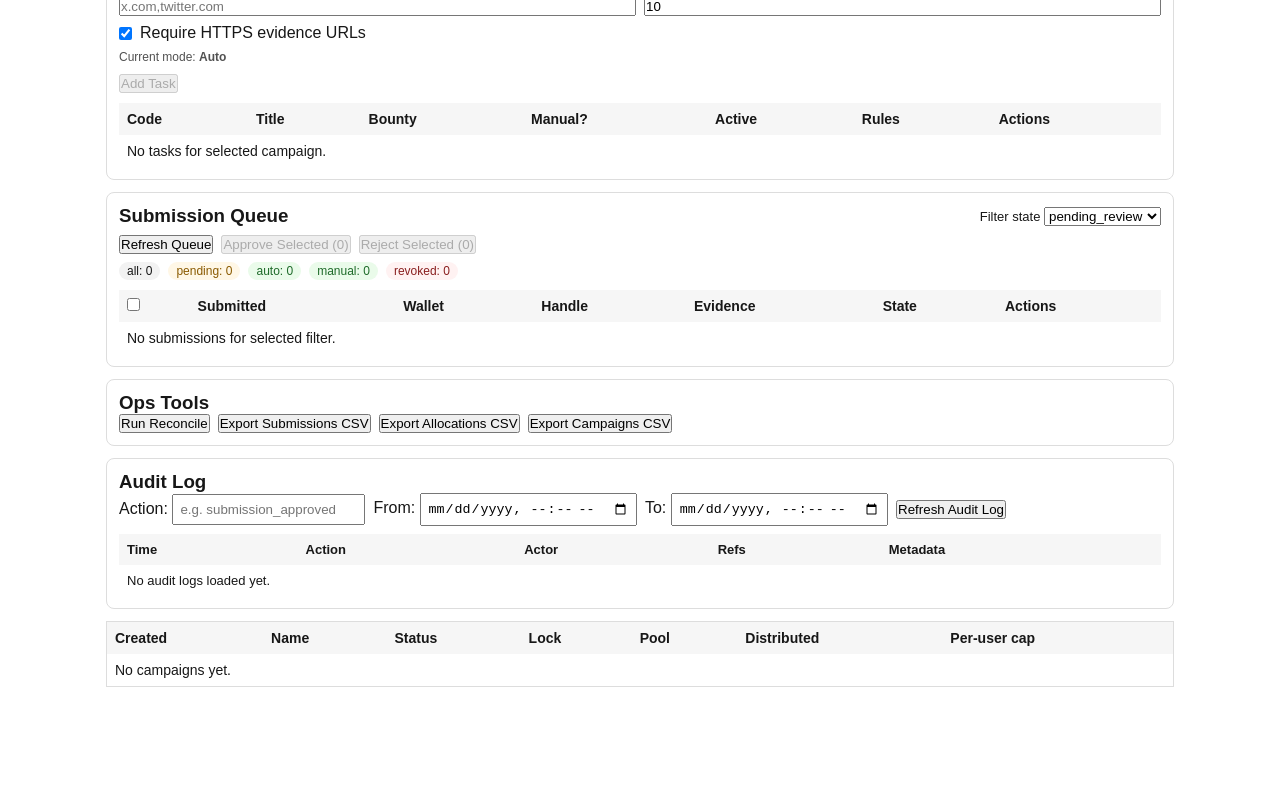
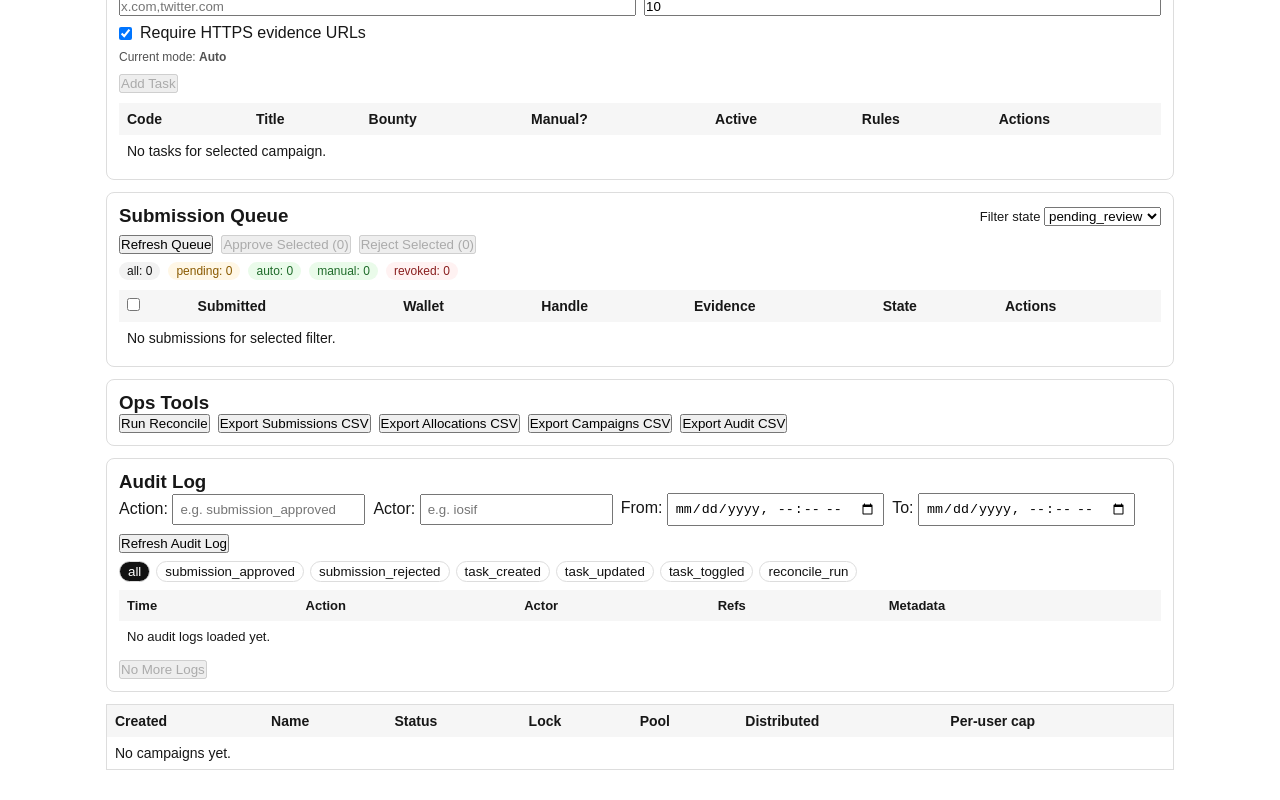
Before and after one commit to skopiLandToken/skopi, a Next.js app: page /admin/airdrops in a window 1280 px wide. Shown: the part 584-1384 px from the top of the page. Before the commit the page ends 1301 px from the top, so only its background shows below. Built offline with nearby package versions, Linux system fonts and the light colour scheme.

Commit message:
Enhance audit operations with pagination, actor filtering, audit CSV export, and reconcile mismatch badge

```diff
--- a/src/app/admin/airdrops/page.tsx
+++ b/src/app/admin/airdrops/page.tsx
@@ -74,8 +74,10 @@ export default function AdminAirdropsPage() {
   const [reconcileReport, setReconcileReport] = useState<Array<{ campaign_id: string; campaign_name: string; drift_tokens: number; remaining_tokens: number | null; ok: boolean }>>([]);
   const [auditLogs, setAuditLogs] = useState<AuditLog[]>([]);
   const [auditActionFilter, setAuditActionFilter] = useState("");
+  const [auditActorFilter, setAuditActorFilter] = useState("");
   const [auditFrom, setAuditFrom] = useState("");
   const [auditTo, setAuditTo] = useState("");
+  const [auditNextBefore, setAuditNextBefore] = useState<string | null>(null);
 
   const [name, setName] = useState("");
   const [status, setStatus] = useState("draft");
@@ -263,7 +265,7 @@ export default function AdminAirdropsPage() {
     setSelectedSubmissionIds((prev) => (checked ? [...new Set([...prev, id])] : prev.filter((x) => x !== id)));
   }
 
-  async function downloadCsv(type: "submissions" | "allocations" | "campaigns") {
+  async function downloadCsv(type: "submissions" | "allocations" | "campaigns" | "audit") {
     const t = token.trim();
     if (!t) return setError("Enter admin token first");
 
@@ -289,22 +291,29 @@ export default function AdminAirdropsPage() {
     }
   }
 
-  async function loadAuditLogs(useToken?: string) {
+  async function loadAuditLogs(useToken?: string, append = false) {
     const t = (useToken ?? token).trim();
     if (!t) return setError("Enter admin token first");
     try {
       const q = new URLSearchParams();
       if (selectedCampaignId) q.set("campaign_id", selectedCampaignId);
       if (auditActionFilter) q.set("action", auditActionFilter);
+      if (auditActorFilter) q.set("actor", auditActorFilter);
       if (auditFrom) q.set("from", new Date(auditFrom).toISOString());
       if (auditTo) q.set("to", new Date(auditTo).toISOString());
+      q.set("limit", "50");
+      if (append && auditNextBefore) q.set("before", auditNextBefore);
+
       const res = await fetch(`/api/admin/airdrop/audit-log?${q.toString()}`, {
         headers: { Authorization: `Bearer ${t}` },
         cache: "no-store",
       });
       const data = await res.json();
       if (!res.ok || !data.ok) throw new Error(data?.error || "Failed to load audit logs");
-      setAuditLogs(data.logs || []);
+
+      const newLogs = data.logs || [];
+      setAuditLogs((prev) => (append ? [...prev, ...newLogs] : newLogs));
+      setAuditNextBefore(data.next_before || null);
     } catch (e: any) {
       setError(e?.message || "Failed to load audit logs");
     }
@@ -407,7 +416,7 @@ export default function AdminAirdropsPage() {
     loadSubmissions(selectedCampaignId, undefined, submissionStateFilter);
     loadAuditLogs();
     // eslint-disable-next-line react-hooks/exhaustive-deps
-  }, [selectedCampaignId, submissionStateFilter, auditActionFilter, auditFrom, auditTo]);
+  }, [selectedCampaignId, submissionStateFilter, auditActionFilter, auditActorFilter, auditFrom, auditTo]);
 
   return (
     <main style={{ maxWidth: 1100, margin: "30px auto", padding: "0 16px" }}>
@@ -588,11 +597,17 @@ export default function AdminAirdropsPage() {
 
       <div style={{ border: "1px solid #ddd", borderRadius: 8, padding: 12, marginBottom: 12 }}>
         <h3 style={{ marginTop: 0 }}>Ops Tools</h3>
-        <div style={{ display: "flex", gap: 8, flexWrap: "wrap" }}>
+        <div style={{ display: "flex", gap: 8, flexWrap: "wrap", alignItems: "center" }}>
           <button onClick={runReconcile} disabled={loading}>Run Reconcile</button>
           <button onClick={() => downloadCsv("submissions")} disabled={loading}>Export Submissions CSV</button>
           <button onClick={() => downloadCsv("allocations")} disabled={loading}>Export Allocations CSV</button>
           <button onClick={() => downloadCsv("campaigns")} disabled={loading}>Export Campaigns CSV</button>
+          <button onClick={() => downloadCsv("audit")} disabled={loading}>Export Audit CSV</button>
+          {reconcileReport.length > 0 && (
+            <span style={{ padding: "2px 8px", borderRadius: 999, background: reconcileReport.some((r) => !r.ok) ? "#fff2f2" : "#eafbea", color: reconcileReport.some((r) => !r.ok) ? "#8a1f1f" : "#1f6b2a", fontSize: 12 }}>
+              {reconcileReport.some((r) => !r.ok) ? `⚠ Mismatch: ${reconcileReport.filter((r) => !r.ok).length}` : "✓ No mismatches"}
+            </span>
+          )}
         </div>
 
         {reconcileReport.length > 0 && (
@@ -627,6 +642,10 @@ export default function AdminAirdropsPage() {
             <input value={auditActionFilter} onChange={(e) => setAuditActionFilter(e.target.value)} placeholder="e.g. submission_approved" style={{ padding: 6 }} />
           </label>
           <label>
+            Actor:{" "}
+            <input value={auditActorFilter} onChange={(e) => setAuditActorFilter(e.target.value)} placeholder="e.g. iosif" style={{ padding: 6 }} />
+          </label>
+          <label>
             From:{" "}
             <input type="datetime-local" value={auditFrom} onChange={(e) => setAuditFrom(e.target.value)} style={{ padding: 6 }} />
           </label>
@@ -635,6 +654,31 @@ export default function AdminAirdropsPage() {
             <input type="datetime-local" value={auditTo} onChange={(e) => setAuditTo(e.target.value)} style={{ padding: 6 }} />
           </label>
           <button onClick={() => loadAuditLogs()} disabled={loading}>Refresh Audit Log</button>
+        </div>
+        <div style={{ display: "flex", gap: 6, flexWrap: "wrap", marginBottom: 8, fontSize: 12 }}>
+          {[
+            "",
+            "submission_approved",
+            "submission_rejected",
+            "task_created",
+            "task_updated",
+            "task_toggled",
+            "reconcile_run",
+          ].map((a) => (
+            <button
+              key={a || "all"}
+              onClick={() => setAuditActionFilter(a)}
+              style={{
+                padding: "2px 8px",
+                borderRadius: 999,
+                border: "1px solid #ddd",
+                background: auditActionFilter === a ? "#111" : "#fff",
+                color: auditActionFilter === a ? "#fff" : "#111",
+              }}
+            >
+              {a || "all"}
+            </button>
+          ))}
         </div>
         <table style={{ width: "100%", borderCollapse: "collapse", fontSize: 13 }}>
           <thead>
@@ -663,6 +707,11 @@ export default function AdminAirdropsPage() {
             {auditLogs.length === 0 && <tr><td style={{ padding: 8 }} colSpan={5}>No audit logs loaded yet.</td></tr>}
           </tbody>
         </table>
+        <div style={{ marginTop: 8 }}>
+          <button onClick={() => loadAuditLogs(undefined, true)} disabled={loading || !auditNextBefore}>
+            {auditNextBefore ? "Load More" : "No More Logs"}
+          </button>
+        </div>
       </div>
 
       {error && <p style={{ color: "crimson" }}>{error}</p>}
--- a/src/app/api/admin/airdrop/audit-log/route.ts
+++ b/src/app/api/admin/airdrop/audit-log/route.ts
@@ -18,22 +18,29 @@ export async function GET(req: Request) {
     const action = String(url.searchParams.get("action") || "").trim();
     const from = String(url.searchParams.get("from") || "").trim();
     const to = String(url.searchParams.get("to") || "").trim();
+    const actor = String(url.searchParams.get("actor") || "").trim();
+    const limit = Math.max(1, Math.min(Number(url.searchParams.get("limit") || 50), 200));
+    const before = String(url.searchParams.get("before") || "").trim();
 
     let q = supabase
       .from("airdrop_audit_log")
       .select("id,action,actor,campaign_id,task_id,submission_id,allocation_id,metadata,created_at")
       .order("created_at", { ascending: false })
-      .limit(200);
+      .limit(limit);
 
     if (campaignId) q = q.eq("campaign_id", campaignId);
     if (action) q = q.eq("action", action);
+    if (actor) q = q.ilike("actor", `%${actor}%`);
     if (from) q = q.gte("created_at", from);
     if (to) q = q.lte("created_at", to);
+    if (before) q = q.lt("created_at", before);
 
     const { data, error } = await q;
     if (error) return NextResponse.json({ ok: false, error: error.message }, { status: 500 });
 
-    return NextResponse.json({ ok: true, logs: data || [] });
+    const logs = data || [];
+    const nextBefore = logs.length === limit ? logs[logs.length - 1]?.created_at || null : null;
+    return NextResponse.json({ ok: true, logs, next_before: nextBefore });
   } catch (e) {
     const msg = e instanceof Error ? e.message : "Unexpected error";
     return NextResponse.json({ ok: false, error: msg }, { status: 500 });
--- a/src/app/api/admin/airdrop/export/route.ts
+++ b/src/app/api/admin/airdrop/export/route.ts
@@ -72,6 +72,22 @@ export async function GET(req: Request) {
       return new Response(csv, { headers: { "content-type": "text/csv; charset=utf-8", "content-disposition": `attachment; filename=airdrop-campaigns.csv` } });
     }
 
+    if (type === "audit") {
+      let q = supabase
+        .from("airdrop_audit_log")
+        .select("id,action,actor,campaign_id,task_id,submission_id,allocation_id,metadata,created_at")
+        .order("created_at", { ascending: false })
+        .limit(5000);
+      if (campaignId) q = q.eq("campaign_id", campaignId);
+      const { data, error } = await q;
+      if (error) return new Response(error.message, { status: 500 });
+
+      const headers = ["id","action","actor","campaign_id","task_id","submission_id","allocation_id","metadata","created_at"];
+      const rows = (data || []).map((r) => ({ ...r, metadata: JSON.stringify(r.metadata || {}) }));
+      const csv = toCsv(headers, rows as Array<Record<string, unknown>>);
+      return new Response(csv, { headers: { "content-type": "text/csv; charset=utf-8", "content-disposition": `attachment; filename=airdrop-audit-log.csv` } });
+    }
+
     return new Response(JSON.stringify({ ok: false, error: "Unsupported type" }), { status: 400, headers: { "content-type": "application/json" } });
   } catch (e) {
     const msg = e instanceof Error ? e.message : "Unexpected error";
```
